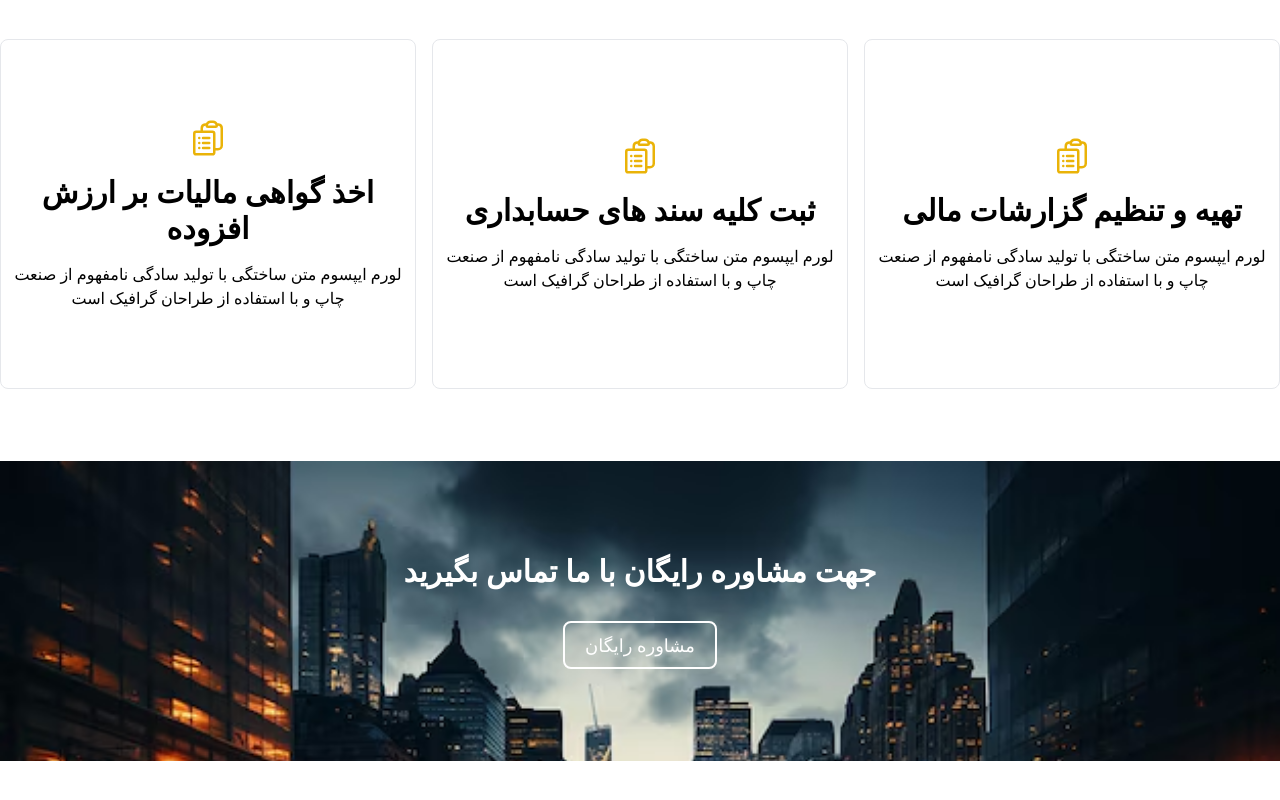
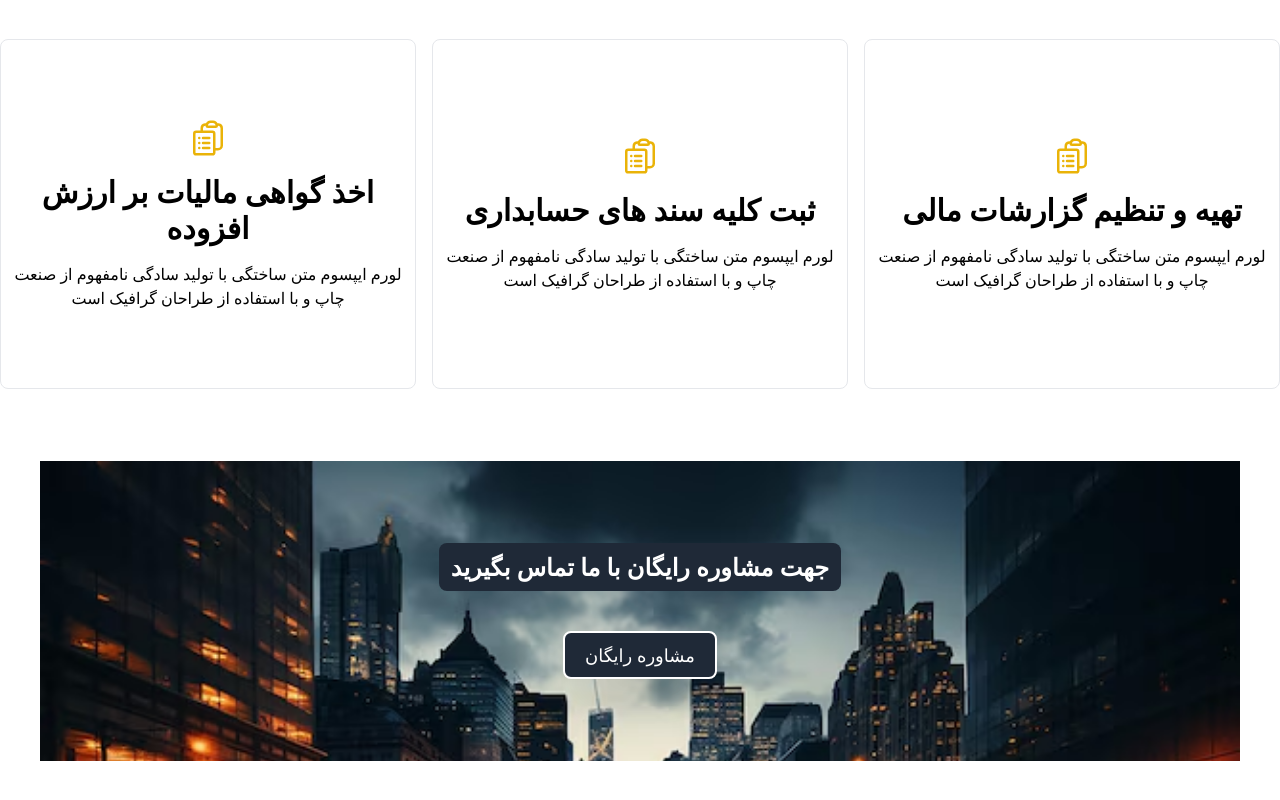
Before and after one commit to H-Tariki/rtlr-project-230238, a website: page index.html in a window 1280 px wide. Shown: the part 2119-2919 px from the top of the page. Drawn offline with nearby package versions, Linux system fonts and the light colour scheme.

Commit message:
responsive tower

```diff
--- a/index.html
+++ b/index.html
@@ -162,10 +162,11 @@
             </div>
         </div>
 
-        <div id="tower-cont" class="flex justify-center mb-20">
-            <div style="background-image: url(./images/towers.avif);" id="towers-img" class="w-full h-[300px] bg-cover bg-no-repeat flex flex-col gap-8 justify-center items-center">
-                <h1 class="text-white text-3xl font-bold">جهت مشاوره رایگان با ما تماس بگیرید</h1>
-                <h1 class="text-white text-lg border-2 border-white px-5 py-2 rounded-lg hover:bg-yellow-400 hover:font-bold transition-all duration-500 cursor-pointer hover:translate-y-[-10px]">مشاوره رایگان</h1>
+        <div id="tower-cont" class="flex justify-center w-full relative mb-20 h-[300px] overflow-hidden">
+            <img src="./images/towers.avif" alt="towers" class="w-[1200px] min-[1400px]:w-full min-[1400px]:h-[700px] max-[1200px]:w-[1000px] h-auto absolute max-w-none z-[-10]">
+            <div id="text-towers" class="flex flex-col gap-10 self-center">
+                <h1 class="text-white text-2xl font-bold bg-gray-800 py-2 px-3 rounded-lg max-[400px]:text-lg max-[330px]:text-sm max-[245px]:text-xs transition-all duration-500">جهت مشاوره رایگان با ما تماس بگیرید</h1>
+                <h1 class="text-white text-lg max-[400px]:text-sm max-[230px]:text-xs border-2 border-white shadow-2xl bg-gray-800 px-5 self-center py-2 rounded-lg hover:bg-yellow-400 hover:font-bold transition-all duration-500 cursor-pointer hover:translate-y-[-10px]">مشاوره رایگان</h1>
             </div>
         </div>
         <script src="https://cdn.jsdelivr.net/npm/swiper@11/swiper-bundle.min.js"></script>
```
Also changed, not shown: dist/output.css.
